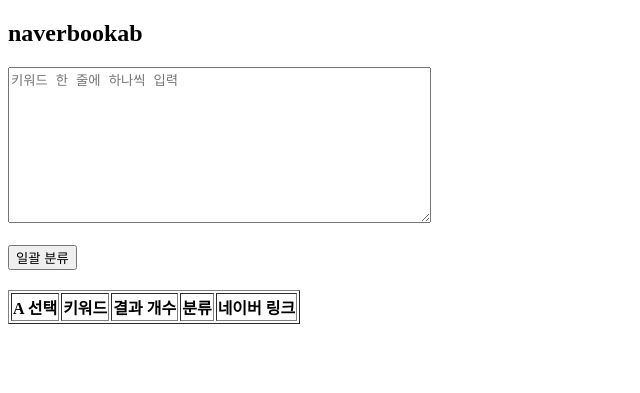
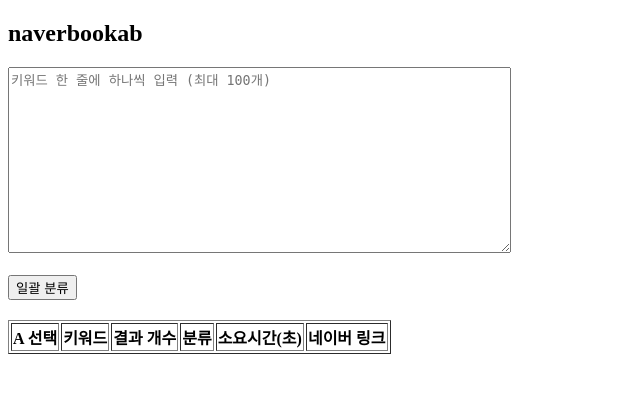
Before and after one commit to tvttvvv/naverbookab, a Flask app: page / in a window 1280 px wide. Shown: the top 393 px of the page, without its empty margins (0-640 px from the left). Run offline with Flask 3, Linux system fonts and the light colour scheme; lists and menus that the app fills with data are empty.

Commit message:
Update index.html layout and functionality
Increased textarea rows and columns, added max keyword limit, and added a new column for time taken.

```diff
--- a/templates/index.html
+++ b/templates/index.html
@@ -5,10 +5,12 @@
 <title>naverbookab</title>
 </head>
 <body>
+
 <h2>naverbookab</h2>
 
-  <textarea id="keywords" rows="10" cols="50"
-    placeholder="키워드 한 줄에 하나씩 입력"></textarea><br><br>
+<textarea id="keywords" rows="12" cols="60"
+placeholder="키워드 한 줄에 하나씩 입력 (최대 100개)"></textarea>
+<br><br>
 
 <button onclick="run()">일괄 분류</button>
 
@@ -19,6 +21,7 @@
 <th>키워드</th>
 <th>결과 개수</th>
 <th>분류</th>
+<th>소요시간(초)</th>
 <th>네이버 링크</th>
 </tr>
 </thead>
@@ -26,5 +29,6 @@
 </table>
 
 <script src="/static/app.js"></script>
+
 </body>
 </html>
```
Lines whose indentation alone changed are shown as unchanged.
